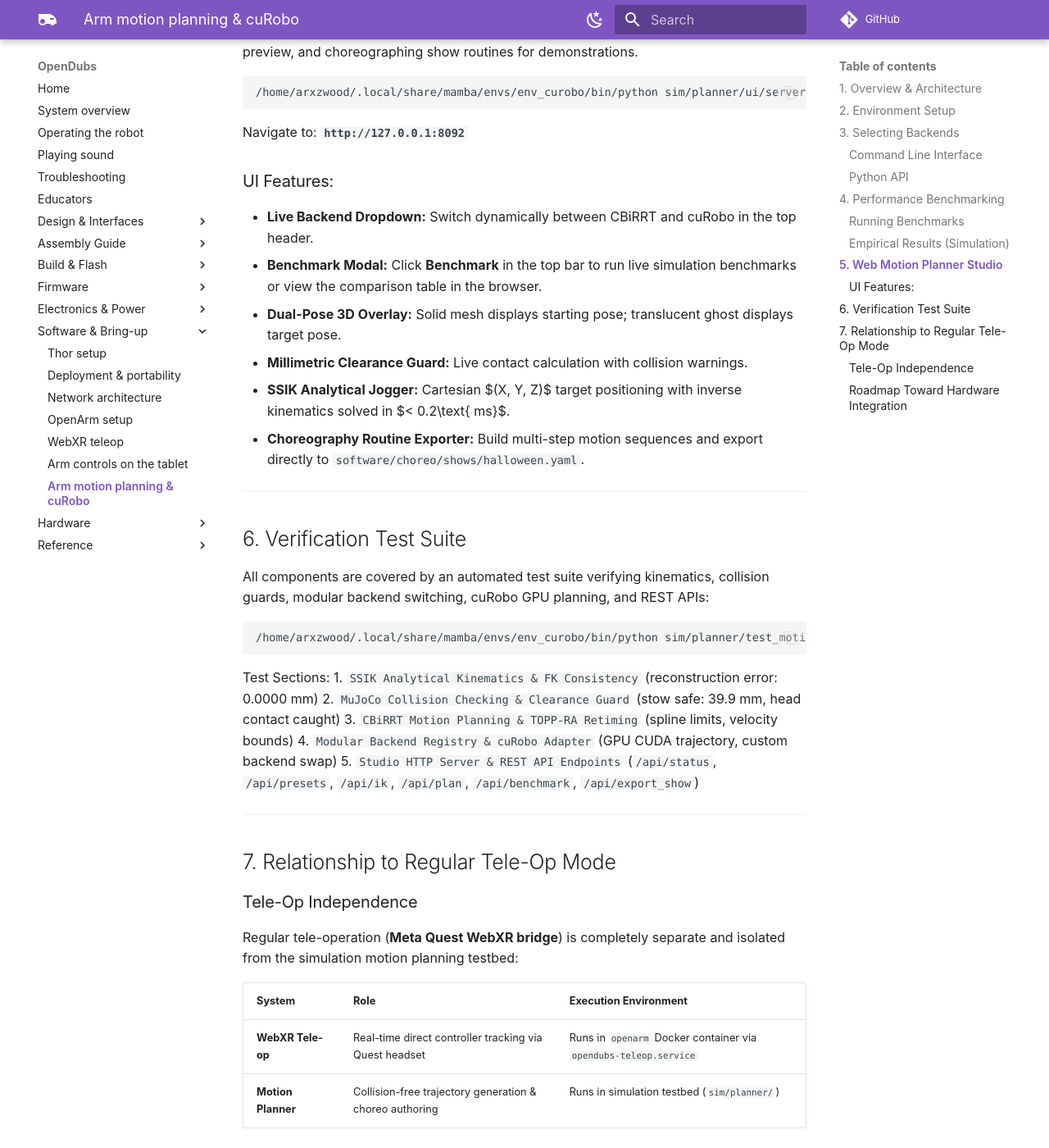
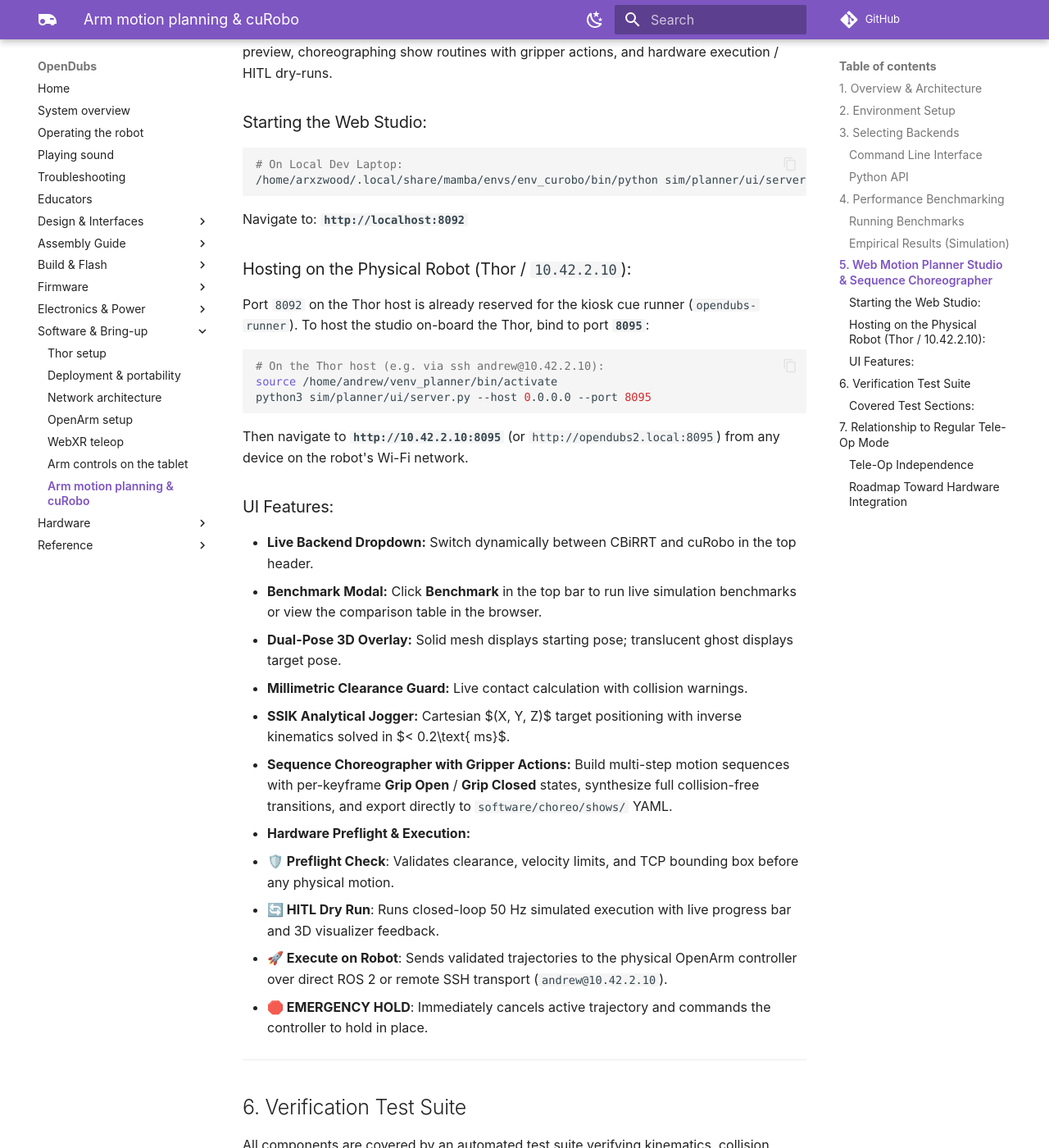
Before and after one commit to UW-Allen-School-Robotics/opendubs, an MkDocs documentation site: the page built from docs/motion-planning.md, in a window 1280 px wide and 1400 px high, scrolled down 3748 px. Shown: the whole window at 82% size. Built offline with MkDocs 1.6.1 and Material for MkDocs 9.7.7, drawn with Linux system fonts in a browser that asks for light colours; comment, search, counter and statistics services are not loaded; some of the changed text lies outside the part shown.

Commit message:
docs(planner): document web studio hosting options, remote thor bridge, gripper lifecycle, and verification test suite

````diff
--- a/docs/motion-planning.md
+++ b/docs/motion-planning.md
@@ -152,15 +152,27 @@ Key takeaways:
 
 ---
 
-## 5. Web Motion Planner Studio
+## 5. Web Motion Planner Studio & Sequence Choreographer
 
 The web-based visual studio allows interactive jogging, live clearance checking, trajectory preview,
-and choreographing show routines for demonstrations.
+choreographing show routines with gripper actions, and hardware execution / HITL dry-runs.
 
+### Starting the Web Studio:
 ```bash
+# On Local Dev Laptop:
 /home/arxzwood/.local/share/mamba/envs/env_curobo/bin/python sim/planner/ui/server.py --port 8092
 ```
-Navigate to: **`http://127.0.0.1:8092`**
+Navigate to: **`http://localhost:8092`**
+
+### Hosting on the Physical Robot (Thor / `10.42.2.10`):
+Port `8092` on the Thor host is already reserved for the kiosk cue runner (`opendubs-runner`).
+To host the studio on-board the Thor, bind to port **`8095`**:
+```bash
+# On the Thor host (e.g. via ssh andrew@10.42.2.10):
+source /home/andrew/venv_planner/bin/activate
+python3 sim/planner/ui/server.py --host 0.0.0.0 --port 8095
+```
+Then navigate to **`http://10.42.2.10:8095`** (or `http://opendubs2.local:8095`) from any device on the robot's Wi-Fi network.
 
 ### UI Features:
 - **Live Backend Dropdown:** Switch dynamically between CBiRRT and cuRobo in the top header.
@@ -168,25 +180,33 @@ Navigate to: **`http://127.0.0.1:8092`**
 - **Dual-Pose 3D Overlay:** Solid mesh displays starting pose; translucent ghost displays target pose.
 - **Millimetric Clearance Guard:** Live contact calculation with collision warnings.
 - **SSIK Analytical Jogger:** Cartesian $(X, Y, Z)$ target positioning with inverse kinematics solved in $< 0.2\text{ ms}$.
-- **Choreography Routine Exporter:** Build multi-step motion sequences and export directly to `software/choreo/shows/halloween.yaml`.
+- **Sequence Choreographer with Gripper Actions:** Build multi-step motion sequences with per-keyframe **Grip Open** / **Grip Closed** states, synthesize full collision-free transitions, and export directly to `software/choreo/shows/` YAML.
+- **Hardware Preflight & Execution:**
+  - **🛡️ Preflight Check**: Validates clearance, velocity limits, and TCP bounding box before any physical motion.
+  - **🔄 HITL Dry Run**: Runs closed-loop 50 Hz simulated execution with live progress bar and 3D visualizer feedback.
+  - **🚀 Execute on Robot**: Sends validated trajectories to the physical OpenArm controller over direct ROS 2 or remote SSH transport (`andrew@10.42.2.10`).
+  - **🛑 EMERGENCY HOLD**: Immediately cancels active trajectory and commands the controller to hold in place.
 
 ---
 
 ## 6. Verification Test Suite
 
 All components are covered by an automated test suite verifying kinematics, collision guards,
-modular backend switching, cuRobo GPU planning, and REST APIs:
+modular backend switching, cuRobo GPU planning, REST APIs, choreo sequence planning, and hardware preflight:
 
 ```bash
 /home/arxzwood/.local/share/mamba/envs/env_curobo/bin/python sim/planner/test_motion_planner.py
 ```
 
-Test Sections:
+### Covered Test Sections:
 1. `SSIK Analytical Kinematics & FK Consistency` (reconstruction error: 0.0000 mm)
 2. `MuJoCo Collision Checking & Clearance Guard` (stow safe: 39.9 mm, head contact caught)
 3. `CBiRRT Motion Planning & TOPP-RA Retiming` (spline limits, velocity bounds)
 4. `Modular Backend Registry & cuRobo Adapter` (GPU CUDA trajectory, custom backend swap)
-5. `Studio HTTP Server & REST API Endpoints` (`/api/status`, `/api/presets`, `/api/ik`, `/api/plan`, `/api/benchmark`, `/api/export_show`)
+5. `Studio HTTP Server & REST API Endpoints` (`/api/status`, `/api/presets`, `/api/ik`, `/api/plan`, `/api/benchmark`, `/api/export_show`, `/api/hardware/execute`)
+6. `Hardware Bridge Safety Preflight & HITL Loopback` (bounds, velocities, 50 Hz progress)
+7. `Choreography Sequence Planning & Gripper Lifecycle` (multi-keyframe transitions + gripper open/close)
+8. `Remote Hardware Bridge Transport & Preflight Validation` (SSH transport detection, safety validation)
 
 ---
 
@@ -199,12 +219,12 @@ simulation motion planning testbed:
 | System | Role | Execution Environment |
 |---|---|---|
 | **WebXR Tele-op** | Real-time direct controller tracking via Quest headset | Runs in `openarm` Docker container via `opendubs-teleop.service` |
-| **Motion Planner** | Collision-free trajectory generation & choreo authoring | Runs in simulation testbed (`sim/planner/`) |
+| **Motion Planner** | Collision-free trajectory generation & choreo authoring | Runs in simulation testbed (`sim/planner/`) or standalone on Thor port 8095 |
 
 - **No Shared State:** The motion planning code resides entirely in `sim/planner/` and `sim/ik_artifacts/`. No tele-op services, patches, or controller configs were modified.
 - **Controller Safety:** Regular tele-op continues to communicate with the `openarm_impedance_controller` as documented in [WebXR teleop](teleop-setup.md).
 
 ### Roadmap Toward Hardware Integration
-1. **Phase 0 (Current):** Verified in simulation with CBiRRT + SSIK and cuRobo GPU backends.
-2. **Phase 1 (Hardware-in-the-Loop):** Connect planned trajectories to `openarm_impedance_controller` via ROS 2 trajectory action clients.
+1. **Phase 0 (Completed):** Verified in simulation with CBiRRT + SSIK and cuRobo GPU backends.
+2. **Phase 1 (Hardware-in-the-Loop & Execution):** Hardware safety preflight layer, HITL 50 Hz loopback, remote SSH transport to Thor `openarm` container, and gripper action commands.
 3. **Phase 2 (cuRobo ROS Real-time Integration):** Stream cuRobo GPU trajectory points dynamically as the target hand position moves in tele-op mode.
````
Also changed, not shown: sim/planner/README.md (+45 -19 lines).
